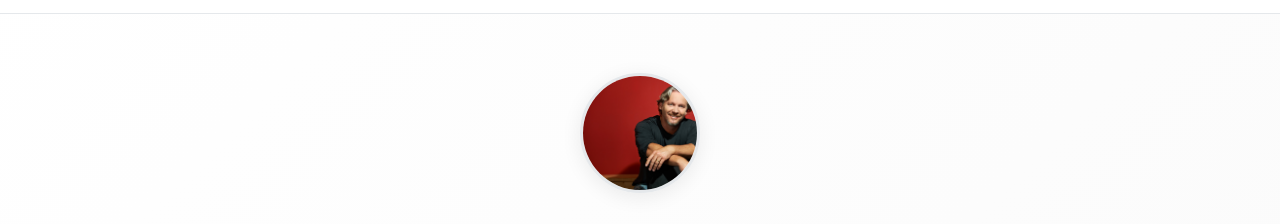
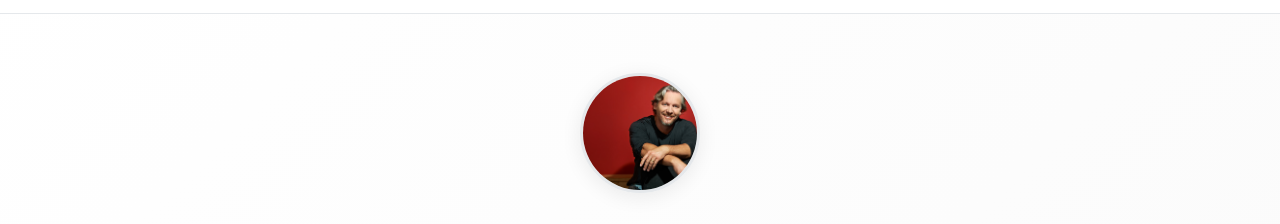
Before and after one commit to fabriceschmidt01-ui/fabriceschmidt-website, a plain HTML site: page index.html in a window 1280 px wide. Shown: the part 60-284 px from the top of the page. Drawn offline with nearby package versions, Linux system fonts and the light colour scheme.

Commit message:
Center hero photo crop position to 50% 25%
Co-Authored-By: Claude Opus 4.6 <noreply@anthropic.com>

```diff
--- a/styles.css
+++ b/styles.css
@@ -268,7 +268,7 @@ strong {
     height: 120px;
     border-radius: 50%;
     object-fit: cover;
-    object-position: 40% 20%;
+    object-position: 50% 25%;
     margin-bottom: 24px;
     border: 3px solid var(--border);
     box-shadow: 0 4px 20px rgba(0, 0, 0, 0.08);
```
